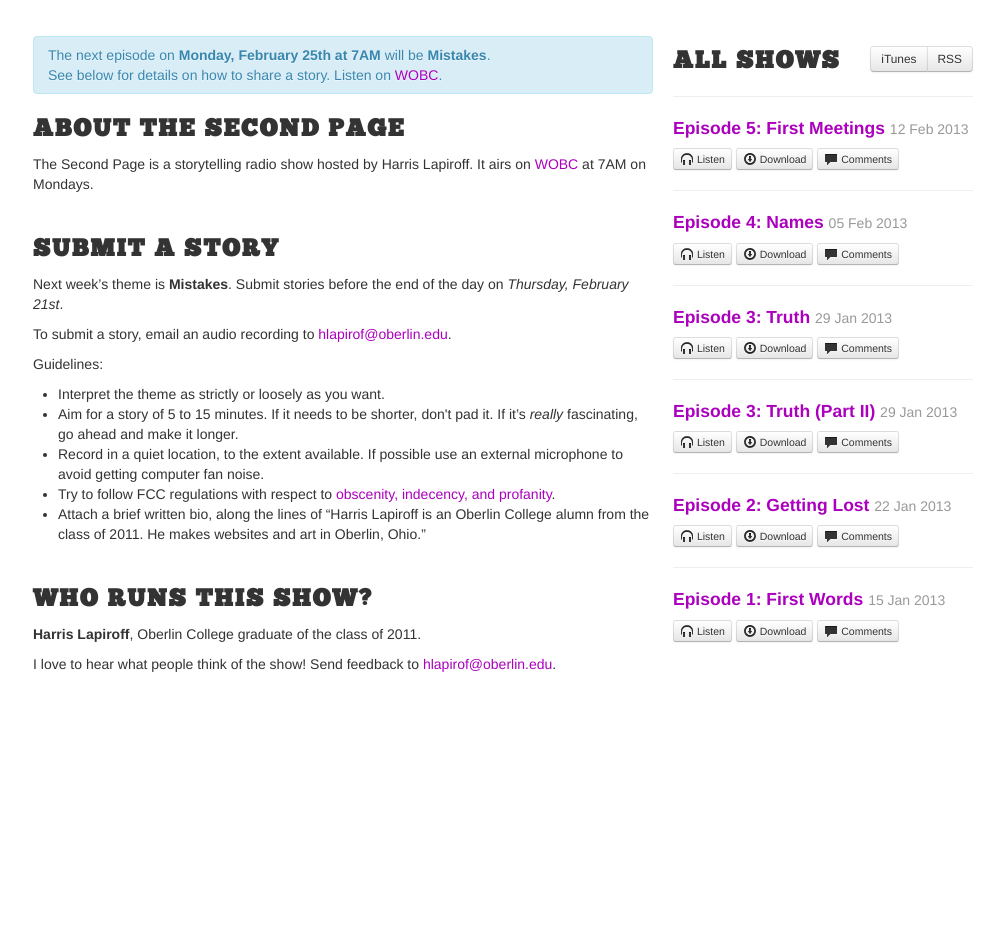
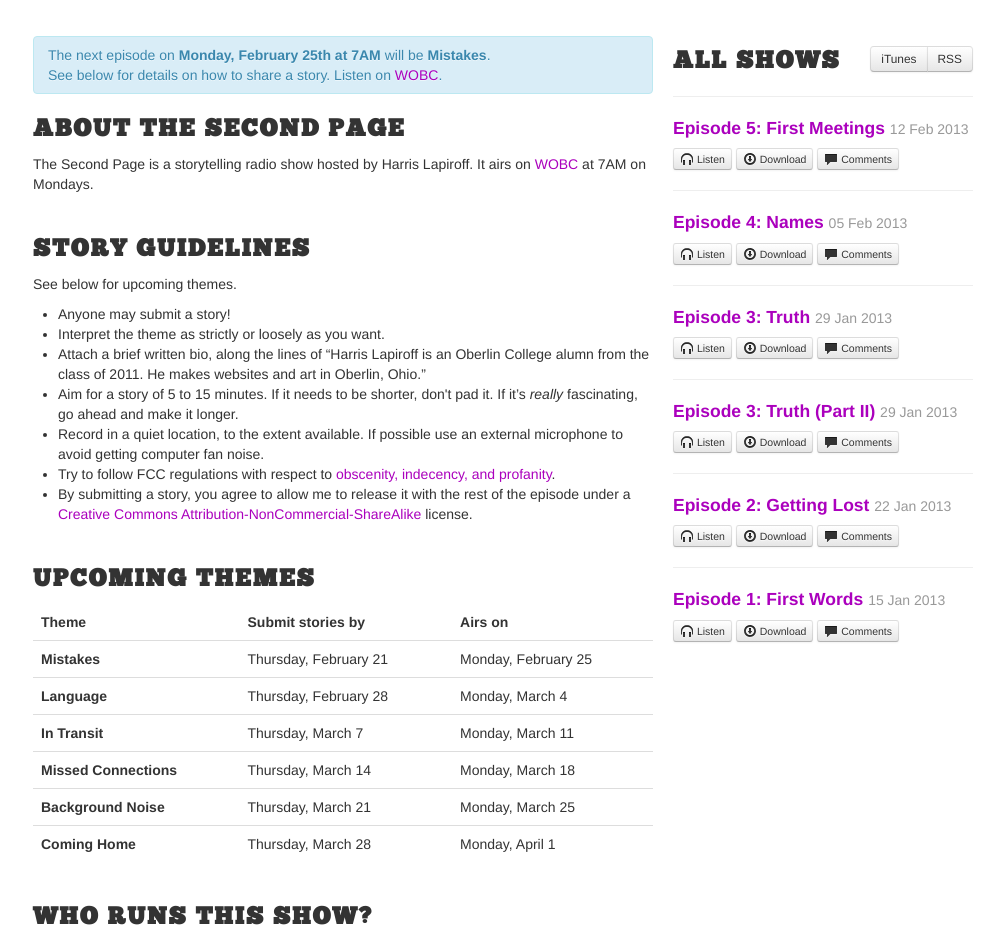
Before and after one commit to secondpage/secondpage, a Jekyll site: the page built from index.html, in a window 1280 px wide, cut to the strip 394-1333 px from the top of the page. Shown: the whole strip, without its empty margins (137-1141 px from the left). Built offline with Jekyll 4.4.1, drawn with Linux system fonts in a browser that asks for light colours; the list of posts is cut into pages by our own code; before the commit the page ends 1148 px from its top, so only the background shows below that.

Commit message:
Added more guidelines and the upcoming themes!

```diff
--- a/index.html
+++ b/index.html
@@ -11,17 +11,61 @@ layout: two-col
 	<p>{{ site.description }} It airs on <a href="http://wobc.org/">WOBC</a> at 7AM on Mondays.</p>
 </div>
 <div class="margin-trailer">
-	<h2>Submit a Story</h2>
-	<p>Next week&#8217;s theme is <strong>Mistakes</strong>. Submit stories before the end of the day on <em>Thursday, February 21st</em>.</p>
-	<p>To submit a story, email an audio recording to <a href="mailto:hlapirof@oberlin.edu">hlapirof@oberlin.edu</a>.</p>
-	<p>Guidelines:</p>
+	<h2>Story Guidelines</h2>
+	<p>See below for upcoming themes.</p>
 	<ul>
+		<li>Anyone may submit a story!</li>
 		<li>Interpret the theme as strictly or loosely as you want.</li>
+		<li>Attach a brief written bio, along the lines of &ldquo;Harris Lapiroff is an Oberlin College alumn from the class of 2011. He makes websites and art in Oberlin, Ohio.&rdquo;</li>
 		<li>Aim for a story of 5 to 15 minutes. If it needs to be shorter, don't pad it. If it&#8217;s <em>really</em> fascinating, go ahead and make it longer.</li>
 		<li>Record in a quiet location, to the extent available. If possible use an external microphone to avoid getting computer fan noise.</li>
 		<li>Try to follow FCC regulations with respect to <a href="http://www.fcc.gov/guides/obscenity-indecency-and-profanity">obscenity, indecency, and profanity</a>.</li>
-		<li>Attach a brief written bio, along the lines of &ldquo;Harris Lapiroff is an Oberlin College alumn from the class of 2011. He makes websites and art in Oberlin, Ohio.&rdquo;</li>
+		<li>By submitting a story, you agree to allow me to release it with the rest of the episode under a <a href="http://creativecommons.org/licenses/by-nc-sa/3.0/deed.en_US">Creative Commons Attribution-NonCommercial-ShareAlike</a> license.</li>
 	</ul>
+</div>
+<div class="margin-trailer">
+	<h2>Upcoming Themes</h2>
+	<table class="table">
+		<thead>
+			<tr>
+				<th>Theme</th>
+				<th>Submit stories by</th>
+				<th>Airs on</th>
+			</tr>
+		</thead>
+		<tbody>
+			<tr>
+				<th>Mistakes</th>
+				<td>Thursday, February 21</td>
+				<td>Monday, February 25</td>
+			</tr>
+			<tr>
+				<th>Language</th>
+				<td>Thursday, February 28</td>
+				<td>Monday, March 4</td>
+			</tr>
+			<tr>
+				<th>In Transit</th>
+				<td>Thursday, March 7</td>
+				<td>Monday, March 11</td>
+			</tr>
+			<tr>
+				<th>Missed Connections</th>
+				<td>Thursday, March 14</td>
+				<td>Monday, March 18</td>
+			</tr>
+			<tr>
+				<th>Background Noise</th>
+				<td>Thursday, March 21</td>
+				<td>Monday, March 25</td>
+			</tr>
+			<tr>
+				<th>Coming Home</th>
+				<td>Thursday, March 28</td>
+				<td>Monday, April 1</td>
+			</tr>
+		</tbody>
+	</table>
 </div>
 <div class="margin-trailer">
 	<h2>Who runs this show?</h2>
```
